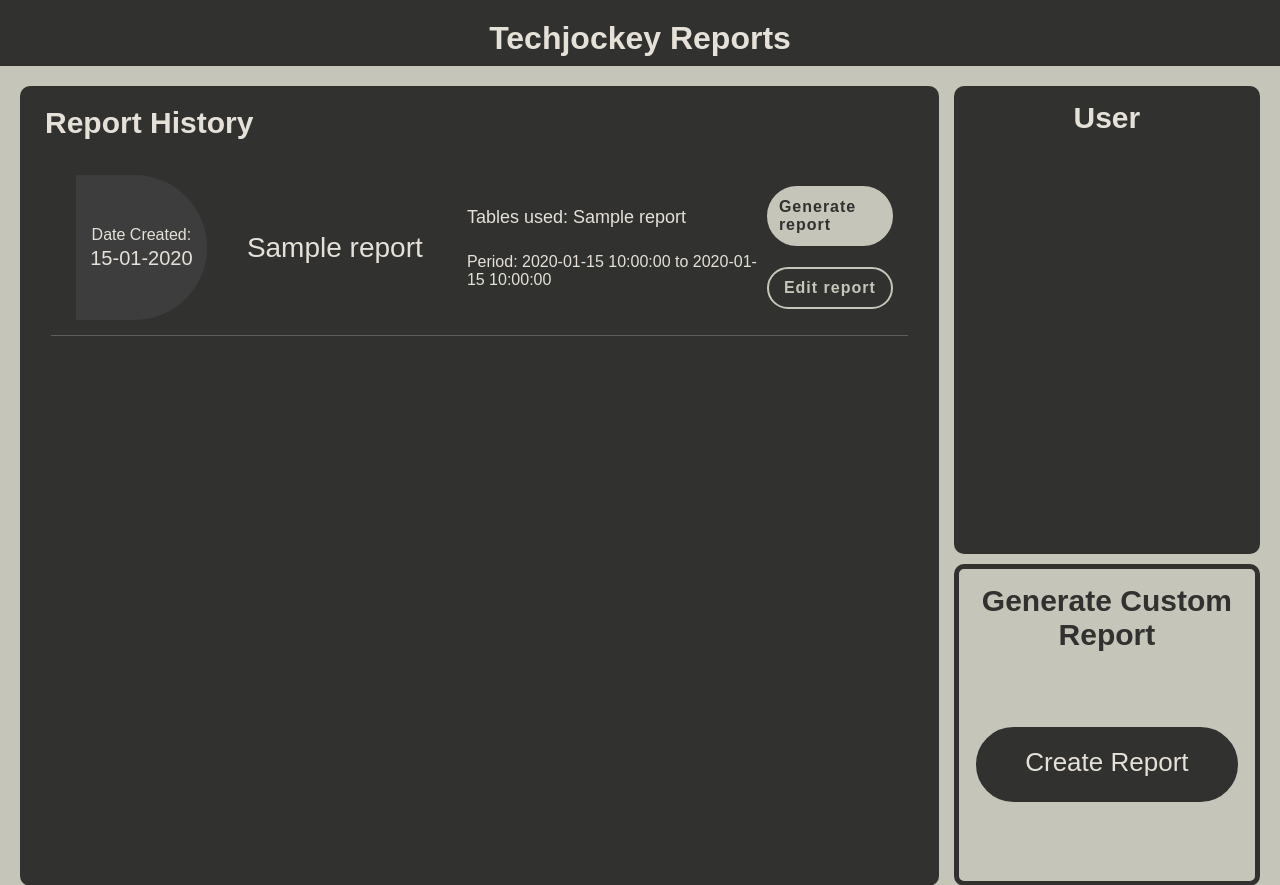
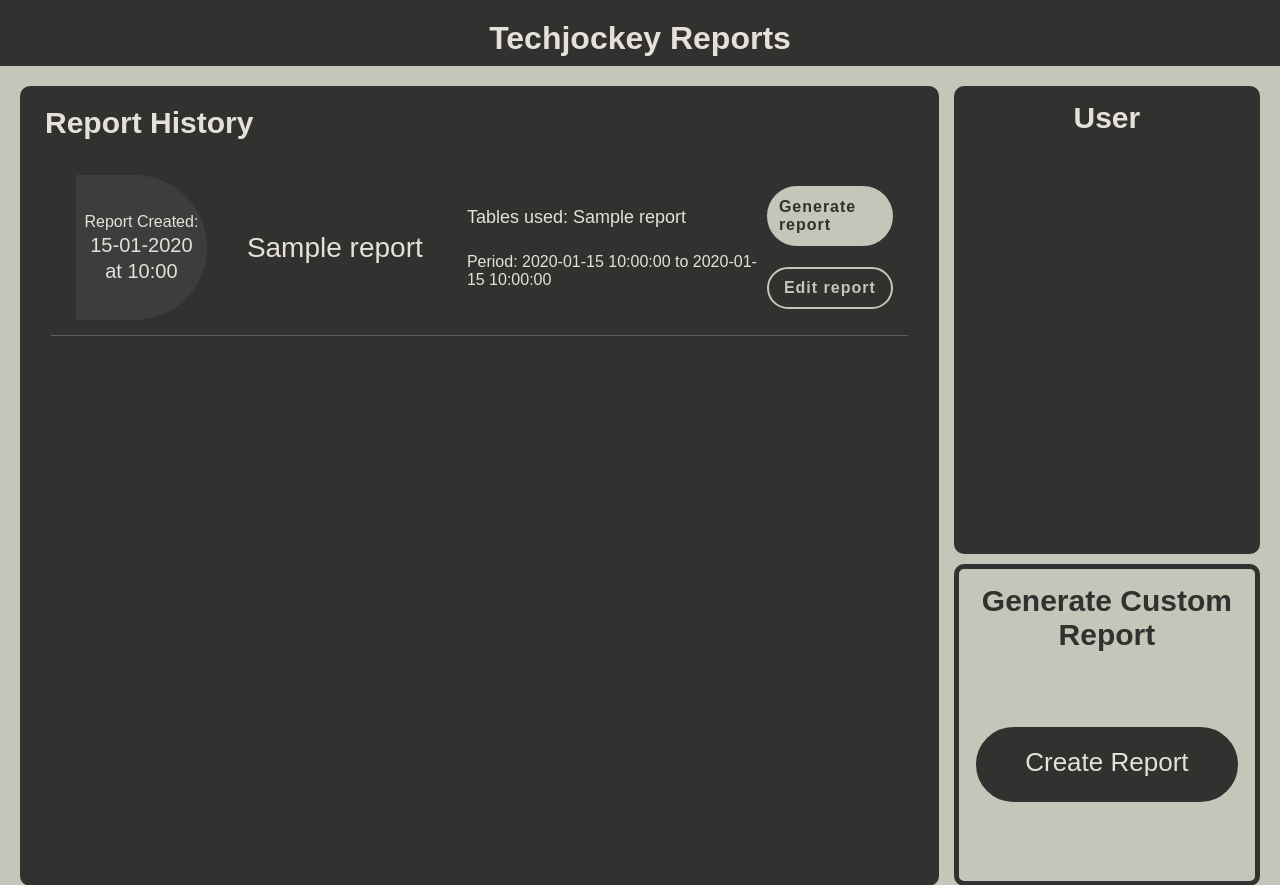
Before and after one commit to Ritvik2205/reports-dashboard, a Flask app: page / in a window 1280 px wide. Shown: the top 885 px of the page. Run offline with Flask 3, Linux system fonts and the light colour scheme; tables that the repository leaves empty hold one stand-in row (values such as "Sample post"); a database or web service that is not in the repository returns one stand-in record (values such as "Sample title"); some libraries are stand-ins or nearby versions; some web fonts are replaced.

Commit message:
adding timestamp for report creation

```diff
--- a/website/templates/index.html
+++ b/website/templates/index.html
@@ -16,8 +16,9 @@
                     {% for report in last_five_reports %}
                         <div class="report">
                             <div class="date-created-container">
-                                <div>Date Created:</div>
+                                <div>Report Created:</div>
                                 <div class="report-created-date"> {{ report['date_time_created'].strftime('%d-%m-%Y') }} </div>
+                                <div class="report-created-date"> at {{ report['date_time_created'].strftime('%H:%M') }} </div>
                             </div>
                             <div class="report-info">
                                 <div class="report-name"> {{ report['report_name']}} </div>
```
